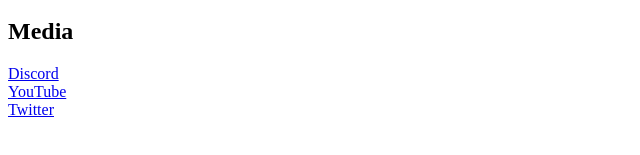
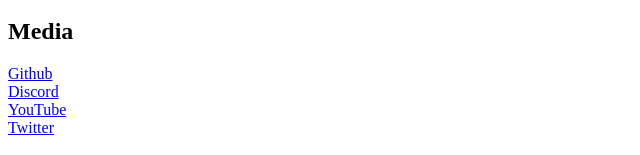
Before and after one commit to tote-bag-labs/tote-bag-labs.github.io, a plain HTML site: page index.html in a window 1280 px wide. Shown: the part 207-362 px from the top of the page, without its empty margins (0-640 px from the left). Drawn offline with Linux system fonts and the light colour scheme.

Commit message:
Update index.html

```diff
--- a/index.html
+++ b/index.html
@@ -1,15 +1,24 @@
 <h1> Welcome to my site! </h1>
 <br>
+
 <h2> Download Valentine v1.0.1 </h2>
 <a href="https://github.com/tote-bag-labs/valentine/releases/download/v1.0.1/valentine-1.0.1-macOS.dmg">MacOs</a>
 <br>
+
 <a href="https://github.com/tote-bag-labs/valentine/releases/download/v1.0.1/valentine-1.0.1-windows.exe">Windows</a>
 <br>
+
 <a href="https://github.com/tote-bag-labs/valentine/releases/download/v1.0.1/valentine-1.0.1-Linux.zip">Linux</a>
 <br>
+
 <h2> Media </h2>
+<a href="https://github.com/tote-bag-labs/valentine">Github</a>
+<br>
+
 <a href="https://discord.gg/8R53Xzp7hW">Discord</a>
 <br>
+
 <a href="www.youtube.com/@ToteBagLabs">YouTube</a>
 <br>
+
 <a href="https://twitter.com/josediazrohena">Twitter</a>
```
